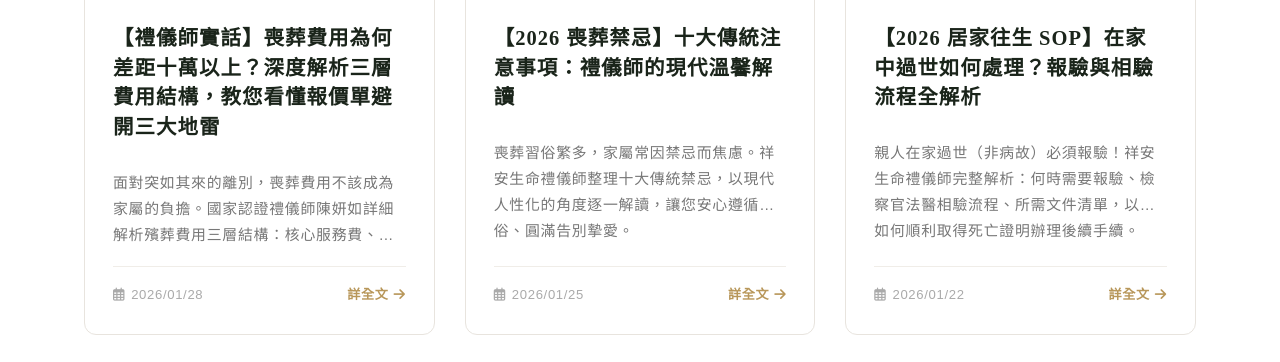
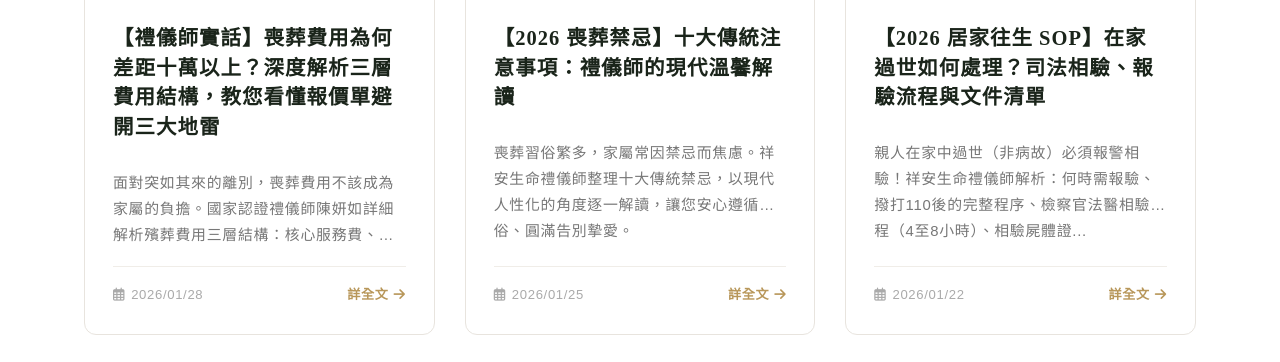
Before and after one commit to Shiangan/Shiangan, a Jekyll site: the page built from blog.html, in a window 1280 px wide and 900 px high, scrolled down 3650 px, cut to the strip 233-595 px from the top of the window. Built offline with Jekyll 4.4.1, drawn with Linux system fonts in a browser that asks for light colours.

Commit message:
Update 2026-01-22-article-home-death-sop.md

```diff
--- a/_posts/2026-01-22-article-home-death-sop.md
+++ b/_posts/2026-01-22-article-home-death-sop.md
@@ -1,12 +1,13 @@
 ---
 layout: post
-title: "【2026 居家往生 SOP】在家中過世如何處理？報驗與相驗流程全解析"
+title: "【2026 居家往生 SOP】在家過世如何處理？司法相驗、報驗流程與文件清單"
 date: 2026-01-22 09:00:00 +0800
 category: 流程指引
-description: "親人在家過世（非病故）必須報驗！祥安生命禮儀師完整解析：何時需要報驗、檢察官法醫相驗流程、所需文件清單，以及如何順利取得死亡證明辦理後續手續。"
+description: "親人在家中過世（非病故）必須報警相驗！祥安生命禮儀師解析：何時需報驗、撥打110後的完整程序、檢察官法醫相驗流程（4至8小時）、相驗屍體證明書取得，以及家屬準備文件清單。"
 permalink: /article-home-death-sop.html
 image: /images/blog-first-step-2.jpg
-tags: ["居家往生", "報驗流程", "死亡證明", "法律常識", "2026殯葬實務"]
+robots: "index, follow"
+tags: ["居家往生", "在家過世處理", "司法相驗", "報驗流程", "死亡證明", "法律常識", "2026殯葬"]
 has_faq: true
 faqs:
   - question: "在家過世一定要叫警察嗎？"
```
